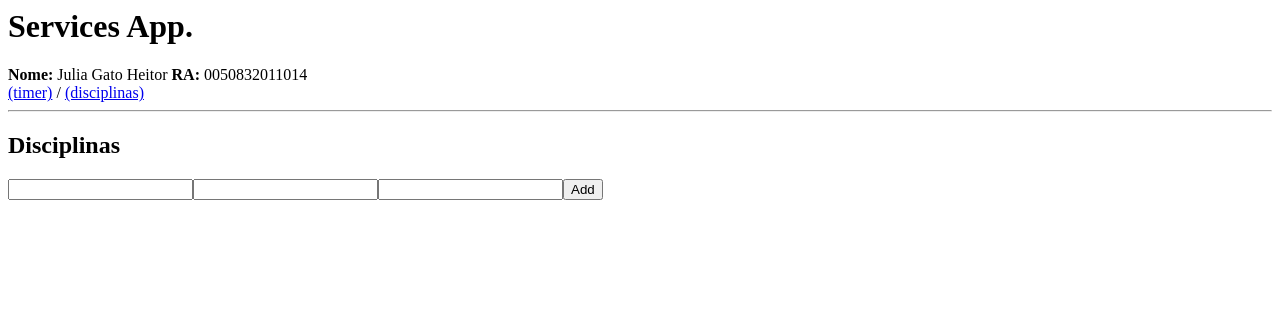
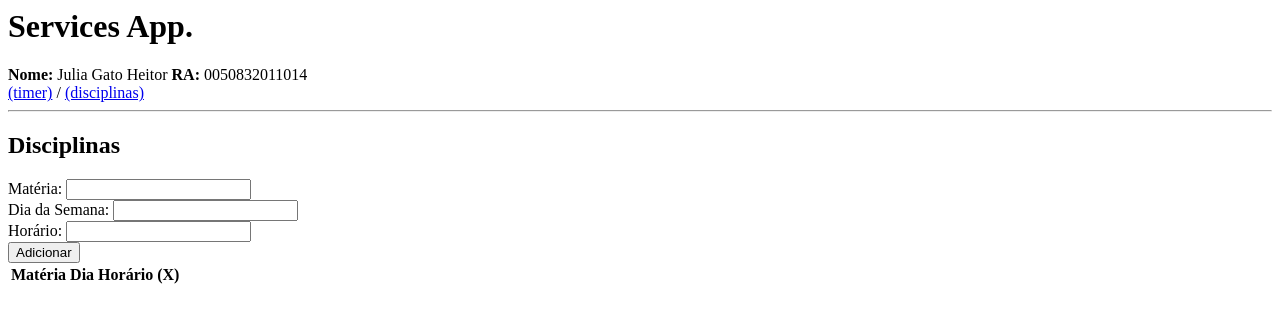
Before and after one commit to juliadelua/services-application, an Angular app: page /disciplinas in a window 1280 px wide. Shown: the top 322 px of the page. Built offline with nearby package versions, Linux system fonts and the light colour scheme.

Commit message:
2 files modified

```diff
--- a/src/app/disciplinas/disciplinas.component.html
+++ b/src/app/disciplinas/disciplinas.component.html
@@ -1,15 +1,23 @@
 <h2>Disciplinas</h2>
 
 <div>
-  <input type="text" [(ngModel)]="nome" />
-  <input type="text" [(ngModel)]="diaDaSemana" />
-  <input type="text" [(ngModel)]="horario" />
-  <button (click)="criar()">Add</button>
+  Matéria: <input type="text" [(ngModel)]="nome" /><br />
+  Dia da Semana: <input type="text" [(ngModel)]="diaDaSemana" /><br />
+  Horário: <input type="text" [(ngModel)]="horario" /><br />
+  <button (click)="criar()">Adicionar</button>
 </div>
 
-<ul>
-  <li *ngFor="let disciplina of disc.getter(); index as i">
-    {{ disciplina.nome }}
-    <span (click)="disc.remove(i)"> - </span>
-  </li>
-</ul>
+<table>
+  <tr>
+    <th>Matéria</th>
+    <th>Dia</th>
+    <th>Horário</th>
+    <th>(X)</th>
+  </tr>
+  <tr *ngFor="let disciplina of disc.getter(); index as i">
+    <td>{{ disciplina.nome }}</td>
+    <td>{{ disciplina.diaDaSemana }}</td>
+    <td>{{ disciplina.horario }}</td>
+    <td (click)="disc.remove(i)"><span style="cursor:pointer;">X</span></td>
+  </tr>
+</table>
--- a/src/app/disciplinas/disciplinas.component.ts
+++ b/src/app/disciplinas/disciplinas.component.ts
@@ -16,10 +16,14 @@ export class DisciplinasComponent implements OnInit {
   ngOnInit() {}
 
   criar() {
-    this.disc.adicionar({
-      nome: this.nome,
-      diaDaSemana: this.diaDaSemana,
-      horario: this.horario,
-    });
+    if (this.nome && this.diaDaSemana && this.horario) {
+      this.disc.adicionar({
+        nome: this.nome,
+        diaDaSemana: this.diaDaSemana,
+        horario: this.horario,
+      });
+    } else {
+      alert('Preencha todos os campos!');
+    }
   }
 }
```
